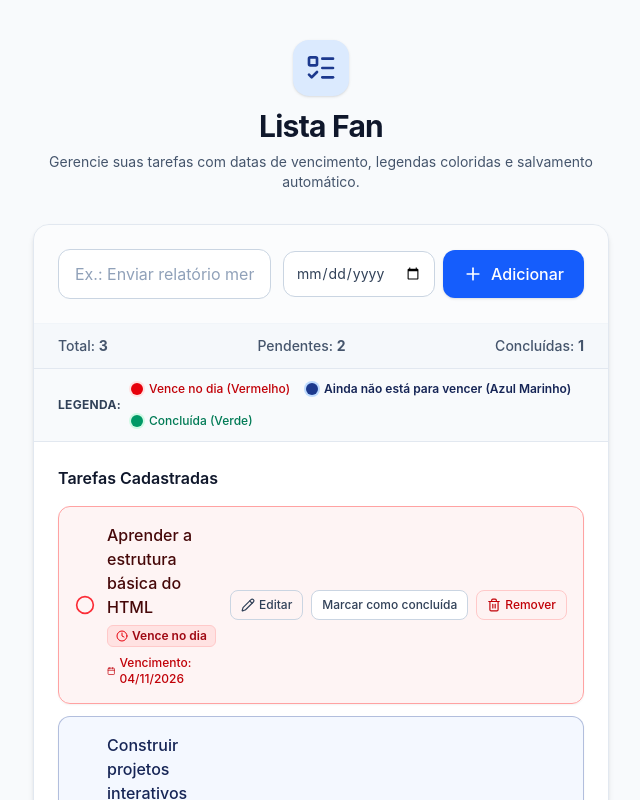
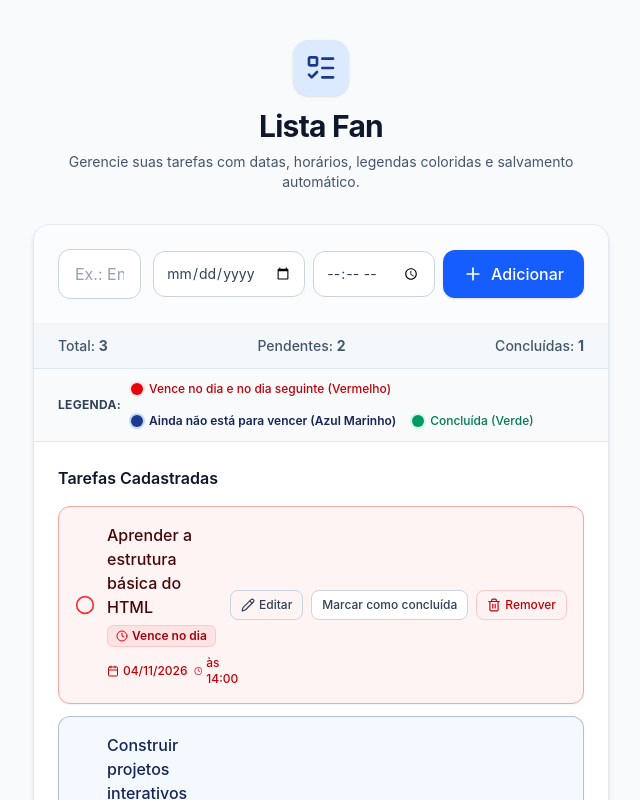
Before and after one commit to vaniaeloaradm-star/lista-de-tarefas, a React (Vite) app: page / in a window 1280 px wide. Shown: the top 800 px of the page, without its empty margins (319-959 px from the left). Built offline with nearby package versions, Linux system fonts and the light colour scheme.

Commit message:
feat: add support for task deadline time
Updated task data structure to include optional time fields and adjusted expiration logic to reflect deadlines within the next 48 hours.

```diff
--- a/src/App.tsx
+++ b/src/App.tsx
@@ -20,6 +20,7 @@ interface Tarefa {
   texto: string;
   concluida: boolean;
   dataVencimento?: string; // Formato padrão "AAAA-MM-DD" ou vazio
+  horarioVencimento?: string; // Formato padrão "HH:MM" ou vazio
 }
 
 // Chave utilizada para persistência no localStorage
@@ -33,7 +34,7 @@ interface SituacaoVencimento {
   rotulo: string;
 }
 
-// Função auxiliar para calcular se uma data vence no dia, está atrasada, vence amanhã ou ainda não está para vencer
+// Função auxiliar para calcular se uma data vence no dia, no dia seguinte, está atrasada ou ainda não está para vencer
 // Baseada sempre na data local do aparelho do usuário
 function calcularSituacaoVencimento(dataIso?: string): SituacaoVencimento {
   if (!dataIso) {
@@ -47,7 +48,7 @@ function calcularSituacaoVencimento(dataIso?: string): SituacaoVencimento {
   const diaHoje = String(agora.getDate()).padStart(2, '0');
   const hojeIso = `${anoHoje}-${mesHoje}-${diaHoje}`;
 
-  // Obtém a data local de amanhã no formato AAAA-MM-DD
+  // Obtém a data local de amanhã (dia seguinte) no formato AAAA-MM-DD
   const dataAmanha = new Date(agora);
   dataAmanha.setDate(dataAmanha.getDate() + 1);
   const anoAmanha = dataAmanha.getFullYear();
@@ -62,10 +63,10 @@ function calcularSituacaoVencimento(dataIso?: string): SituacaoVencimento {
     return { tipo: 'hoje', rotulo: 'Vence no dia' };
   }
   if (dataIso === amanhaIso) {
-    return { tipo: 'amanha', rotulo: 'Vence amanhã' };
+    return { tipo: 'amanha', rotulo: 'Vence no dia seguinte' };
   }
 
-  // Data futura além de amanhã: ainda não está para vencer (Azul Marinho)
+  // Data futura além do dia seguinte: ainda não está para vencer (Azul Marinho)
   return { tipo: 'a_vencer', rotulo: 'Ainda não está para vencer' };
 }
 
@@ -94,7 +95,7 @@ function carregarTarefasIniciais(): Tarefa[] {
     console.error('Erro ao ler tarefas do localStorage:', erro);
   }
 
-  // Exemplos iniciais caso seja o primeiro acesso:
+  // Exemplos iniciais caso seja o primeiro acesso
   const hoje = new Date();
   const hojeIso = `${hoje.getFullYear()}-${String(hoje.getMonth() + 1).padStart(2, '0')}-${String(hoje.getDate()).padStart(2, '0')}`;
 
@@ -108,18 +109,21 @@ function carregarTarefasIniciais(): Tarefa[] {
       texto: 'Aprender a estrutura básica do HTML',
       concluida: false,
       dataVencimento: hojeIso, // Vence no dia (Vermelho)
+      horarioVencimento: '14:00', // Horário de exemplo
     },
     {
       id: 2,
       texto: 'Construir projetos interativos com React e TypeScript',
       concluida: false,
       dataVencimento: dataFuturaIso, // Ainda não está para vencer (Azul Marinho)
+      horarioVencimento: '10:30',
     },
     {
       id: 3,
       texto: 'Compreender como funcionam as variáveis e funções no JavaScript',
       concluida: true,
-      dataVencimento: '', // Concluída (Verde)
+      dataVencimento: '',
+      horarioVencimento: '',
     },
   ];
 }
@@ -131,12 +135,14 @@ export default function App() {
   // Estados para o formulário de cadastro de nova tarefa
   const [textoDaNovaTarefa, setTextoDaNovaTarefa] = useState<string>('');
   const [dataDaNovaTarefa, setDataDaNovaTarefa] = useState<string>(''); // Data opcional
+  const [horarioDaNovaTarefa, setHorarioDaNovaTarefa] = useState<string>(''); // Horário opcional
   const [mensagemDeErro, setMensagemDeErro] = useState<string>('');
 
   // Estados para controlar a edição de uma tarefa
   const [idEmEdicao, setIdEmEdicao] = useState<number | null>(null);
   const [textoEmEdicao, setTextoEmEdicao] = useState<string>('');
   const [dataEmEdicao, setDataEmEdicao] = useState<string>('');
+  const [horarioEmEdicao, setHorarioEmEdicao] = useState<string>('');
   const [mensagemDeErroEdicao, setMensagemDeErroEdicao] = useState<string>('');
 
   // 1. SALVAR AUTOMATICAMENTE: sempre que a lista mudar, grava no localStorage
@@ -168,7 +174,8 @@ export default function App() {
       id: Date.now(),
       texto: textoLimpo,
       concluida: false,
-      dataVencimento: dataDaNovaTarefa || '', // Salva data se fornecida
+      dataVencimento: dataDaNovaTarefa || '',
+      horarioVencimento: horarioDaNovaTarefa || '',
     };
 
     setListaDeTarefas([...listaDeTarefas, novaTarefa]);
@@ -176,6 +183,7 @@ export default function App() {
     // Limpa os campos
     setTextoDaNovaTarefa('');
     setDataDaNovaTarefa('');
+    setHorarioDaNovaTarefa('');
     setMensagemDeErro('');
   }
 
@@ -203,6 +211,7 @@ export default function App() {
     setIdEmEdicao(tarefa.id);
     setTextoEmEdicao(tarefa.texto);
     setDataEmEdicao(tarefa.dataVencimento || '');
+    setHorarioEmEdicao(tarefa.horarioVencimento || '');
     setMensagemDeErroEdicao('');
   }
 
@@ -210,6 +219,7 @@ export default function App() {
     setIdEmEdicao(null);
     setTextoEmEdicao('');
     setDataEmEdicao('');
+    setHorarioEmEdicao('');
     setMensagemDeErroEdicao('');
   }
 
@@ -227,6 +237,7 @@ export default function App() {
           ...tarefa,
           texto: textoLimpo,
           dataVencimento: dataEmEdicao || '',
+          horarioVencimento: horarioEmEdicao || '',
         };
       }
       return tarefa;
@@ -236,6 +247,7 @@ export default function App() {
     setIdEmEdicao(null);
     setTextoEmEdicao('');
     setDataEmEdicao('');
+    setHorarioEmEdicao('');
     setMensagemDeErroEdicao('');
   }
 
@@ -267,16 +279,16 @@ export default function App() {
           Lista Fan
         </h1>
         <p className="text-sm text-slate-600 mt-2">
-          Gerencie suas tarefas com datas de vencimento, legendas coloridas e salvamento automático.
+          Gerencie suas tarefas com datas, horários, legendas coloridas e salvamento automático.
         </p>
       </header>
 
       {/* Cartão Principal */}
       <main className="w-full max-w-xl bg-white rounded-2xl shadow-md border border-slate-200 overflow-hidden">
-        {/* Formulário para adicionar nova tarefa com campo de data opcional */}
+        {/* Formulário para adicionar nova tarefa com campos opcionais de data e horário */}
         <section className="p-6 border-b border-slate-100 bg-slate-50/50">
           <form onSubmit={adicionarTarefa} className="flex flex-col gap-3">
-            <div className="flex flex-col sm:flex-row gap-3">
+            <div className="flex flex-col md:flex-row gap-3">
               <div className="flex-1">
                 <label htmlFor="campo-tarefa" className="sr-only">
                   Digite a sua tarefa
@@ -294,27 +306,41 @@ export default function App() {
                 />
               </div>
 
-              {/* Campo opcional de data de vencimento */}
-              <div className="flex items-center gap-2">
-                <div className="relative flex-1 sm:flex-initial">
+              {/* Campos opcionais de data e horário + botão Adicionar */}
+              <div className="flex flex-wrap sm:flex-nowrap items-center gap-2">
+                {/* Data de vencimento */}
+                <div className="flex-1 sm:flex-initial">
                   <label htmlFor="campo-data" className="sr-only">
                     Data de vencimento (opcional)
                   </label>
-                  <div className="relative">
                   <input
                     id="campo-data"
                     type="date"
                     value={dataDaNovaTarefa}
                     onChange={(evento) => setDataDaNovaTarefa(evento.target.value)}
-                      className="w-full sm:w-auto px-3 py-3 rounded-xl border border-slate-300 bg-white text-slate-700 text-sm focus:outline-none focus:ring-2 focus:ring-blue-500 focus:border-transparent transition cursor-pointer"
+                    className="w-full px-3 py-3 rounded-xl border border-slate-300 bg-white text-slate-700 text-sm focus:outline-none focus:ring-2 focus:ring-blue-500 focus:border-transparent transition cursor-pointer"
                     title="Data de vencimento (opcional)"
                   />
                 </div>
+
+                {/* Horário de vencimento */}
+                <div className="flex-1 sm:flex-initial">
+                  <label htmlFor="campo-horario" className="sr-only">
+                    Horário (opcional)
+                  </label>
+                  <input
+                    id="campo-horario"
+                    type="time"
+                    value={horarioDaNovaTarefa}
+                    onChange={(evento) => setHorarioDaNovaTarefa(evento.target.value)}
+                    className="w-full px-3 py-3 rounded-xl border border-slate-300 bg-white text-slate-700 text-sm focus:outline-none focus:ring-2 focus:ring-blue-500 focus:border-transparent transition cursor-pointer"
+                    title="Horário (opcional)"
+                  />
                 </div>
 
                 <button
                   type="submit"
-                  className="inline-flex items-center justify-center gap-2 px-5 py-3 bg-blue-600 hover:bg-blue-700 active:bg-blue-800 text-white font-medium rounded-xl shadow-sm transition cursor-pointer shrink-0"
+                  className="w-full sm:w-auto inline-flex items-center justify-center gap-2 px-5 py-3 bg-blue-600 hover:bg-blue-700 active:bg-blue-800 text-white font-medium rounded-xl shadow-sm transition cursor-pointer shrink-0"
                 >
                   <Plus className="w-5 h-5" />
                   <span>Adicionar</span>
@@ -347,10 +373,10 @@ export default function App() {
             </span>
 
             <div className="flex flex-wrap items-center gap-3 sm:gap-4 text-xs">
-              {/* Vence no dia (Vermelho) */}
+              {/* Vence no dia e no dia seguinte (Vermelho) */}
               <div className="inline-flex items-center gap-1.5 font-medium text-red-700">
                 <span className="w-3 h-3 rounded-full bg-red-600 ring-2 ring-red-100 shrink-0" />
-                <span>Vence no dia (Vermelho)</span>
+                <span>Vence no dia e no dia seguinte (Vermelho)</span>
               </div>
 
               {/* Ainda não está para vencer (Azul Marinho) */}
@@ -390,8 +416,8 @@ export default function App() {
                 const situacao = calcularSituacaoVencimento(tarefa.dataVencimento);
 
                 // Situações de vencimento:
-                // 1. Vence no dia / atrasada / amanhã -> VERMELHO
-                const ehVenceNoDiaOuUrgente =
+                // 1. Vence no dia / atrasada / no dia seguinte -> VERMELHO
+                const ehVenceNoDiaOuDiaSeguinte =
                   !tarefa.concluida &&
                   (situacao.tipo === 'hoje' ||
                     situacao.tipo === 'atrasada' ||
@@ -403,13 +429,13 @@ export default function App() {
 
                 // Definição das cores e bordas conforme o estado da tarefa:
                 // - Concluída: VERDE (mesmo com data passada)
-                // - Pendente que vence no dia: VERMELHO
+                // - Pendente que vence no dia ou no dia seguinte: VERMELHO
                 // - Pendente que ainda não está para vencer: AZUL MARINHO
                 // - Pendente sem data: COR PADRÃO
                 let classesDoCard = 'p-4 rounded-xl border transition shadow-xs ';
                 if (tarefa.concluida) {
                   classesDoCard += 'bg-emerald-50/80 border-emerald-300 hover:border-emerald-400';
-                } else if (ehVenceNoDiaOuUrgente) {
+                } else if (ehVenceNoDiaOuDiaSeguinte) {
                   classesDoCard += 'bg-red-50/80 border-red-300 hover:border-red-400';
                 } else if (ehAindaNaoEstaParaVencer) {
                   classesDoCard += 'bg-blue-50/70 border-blue-900/30 hover:border-blue-900/50';
@@ -422,7 +448,7 @@ export default function App() {
                     {/* Modo de Edição */}
                     {estaSendoEditada ? (
                       <div className="flex flex-col gap-3">
-                        <div className="flex flex-col sm:flex-row gap-2">
+                        <div className="flex flex-col md:flex-row gap-2">
                           <input
                             type="text"
                             value={textoEmEdicao}
@@ -439,6 +465,7 @@ export default function App() {
                             placeholder="Edite o nome da tarefa..."
                           />
 
+                          <div className="flex items-center gap-2">
                             {/* Data de vencimento na edição */}
                             <input
                               type="date"
@@ -448,7 +475,15 @@ export default function App() {
                               title="Data de vencimento (opcional)"
                             />
 
-                          <div className="flex items-center gap-2 shrink-0">
+                            {/* Horário na edição */}
+                            <input
+                              type="time"
+                              value={horarioEmEdicao}
+                              onChange={(e) => setHorarioEmEdicao(e.target.value)}
+                              className="px-3 py-2 rounded-lg border border-blue-400 bg-white text-slate-700 text-sm focus:outline-none focus:ring-2 focus:ring-blue-500 cursor-pointer"
+                              title="Horário (opcional)"
+                            />
+
                             <button
                               type="button"
                               onClick={() => salvarEdicao(tarefa.id)}
@@ -505,7 +540,7 @@ export default function App() {
                             ) : (
                               <Circle
                                 className={`w-5 h-5 ${
-                                  ehVenceNoDiaOuUrgente
+                                  ehVenceNoDiaOuDiaSeguinte
                                     ? 'text-red-500'
                                     : ehAindaNaoEstaParaVencer
                                     ? 'text-blue-900'
@@ -521,7 +556,7 @@ export default function App() {
                               className={`text-sm sm:text-base break-words transition-all duration-200 ${
                                 tarefa.concluida
                                   ? 'line-through text-slate-400'
-                                  : ehVenceNoDiaOuUrgente
+                                  : ehVenceNoDiaOuDiaSeguinte
                                   ? 'no-underline text-red-950 font-medium'
                                   : ehAindaNaoEstaParaVencer
                                   ? 'no-underline text-blue-950 font-medium'
@@ -531,7 +566,7 @@ export default function App() {
                               {tarefa.texto}
                             </span>
 
-                            {/* Informações de status, alertas e data */}
+                            {/* Informações de status, alertas, data e horário */}
                             <div className="flex flex-wrap items-center gap-2 mt-1.5">
                               {/* Tag de status principal */}
                               {tarefa.concluida ? (
@@ -539,7 +574,7 @@ export default function App() {
                                   <Check className="w-3 h-3" />
                                   Concluída
                                 </span>
-                              ) : ehVenceNoDiaOuUrgente ? (
+                              ) : ehVenceNoDiaOuDiaSeguinte ? (
                                 <span className="inline-flex items-center gap-1 text-xs font-semibold px-2 py-0.5 rounded-md bg-red-100 text-red-800 border border-red-200">
                                   {situacao.tipo === 'atrasada' ? (
                                     <AlertTriangle className="w-3 h-3 text-red-600" />
@@ -560,21 +595,31 @@ export default function App() {
                                 </span>
                               )}
 
-                              {/* Exibição da Data de Vencimento no formato DD/MM/AAAA */}
-                              {tarefa.dataVencimento && (
+                              {/* Exibição da Data de Vencimento e Horário */}
+                              {(tarefa.dataVencimento || tarefa.horarioVencimento) && (
                                 <span
-                                  className={`inline-flex items-center gap-1 text-xs ${
+                                  className={`inline-flex items-center gap-1.5 text-xs ${
                                     tarefa.concluida
                                       ? 'text-slate-400'
-                                      : ehVenceNoDiaOuUrgente
+                                      : ehVenceNoDiaOuDiaSeguinte
                                       ? 'text-red-700 font-medium'
                                       : ehAindaNaoEstaParaVencer
                                       ? 'text-blue-900 font-medium'
                                       : 'text-slate-500'
                                   }`}
                                 >
+                                  {tarefa.dataVencimento && (
+                                    <span className="inline-flex items-center gap-1">
                                       <Calendar className="w-3 h-3" />
-                                  Vencimento: {formatarDataParaExibicao(tarefa.dataVencimento)}
+                                      {formatarDataParaExibicao(tarefa.dataVencimento)}
+                                    </span>
+                                  )}
+                                  {tarefa.horarioVencimento && (
+                                    <span className="inline-flex items-center gap-1">
+                                      <Clock className="w-3 h-3" />
+                                      às {tarefa.horarioVencimento}
+                                    </span>
+                                  )}
                                 </span>
                               )}
                             </div>
```
Also changed, not shown: 1 other file (tests, documents, lock files or other folders). Lines whose indentation alone changed are shown as unchanged.
